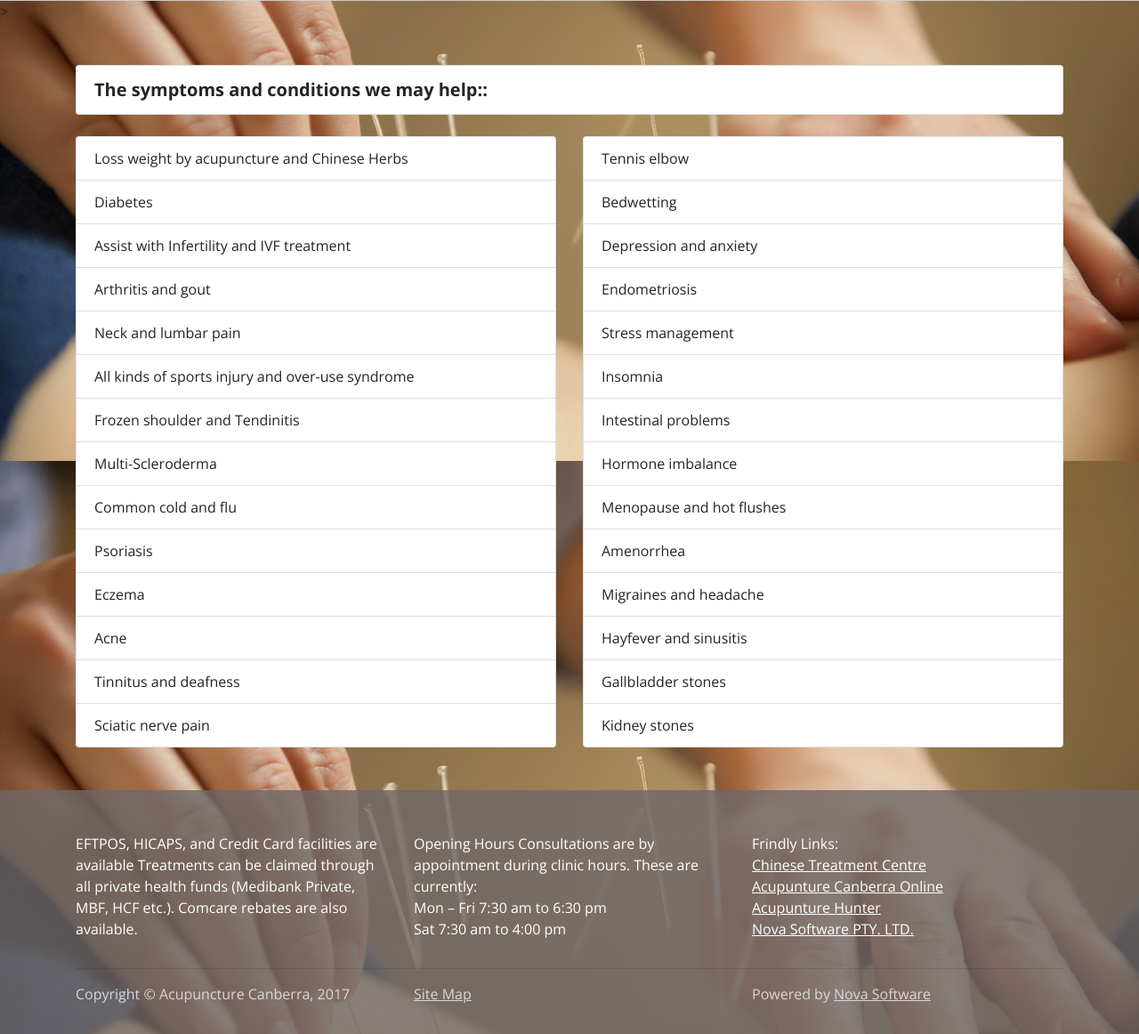
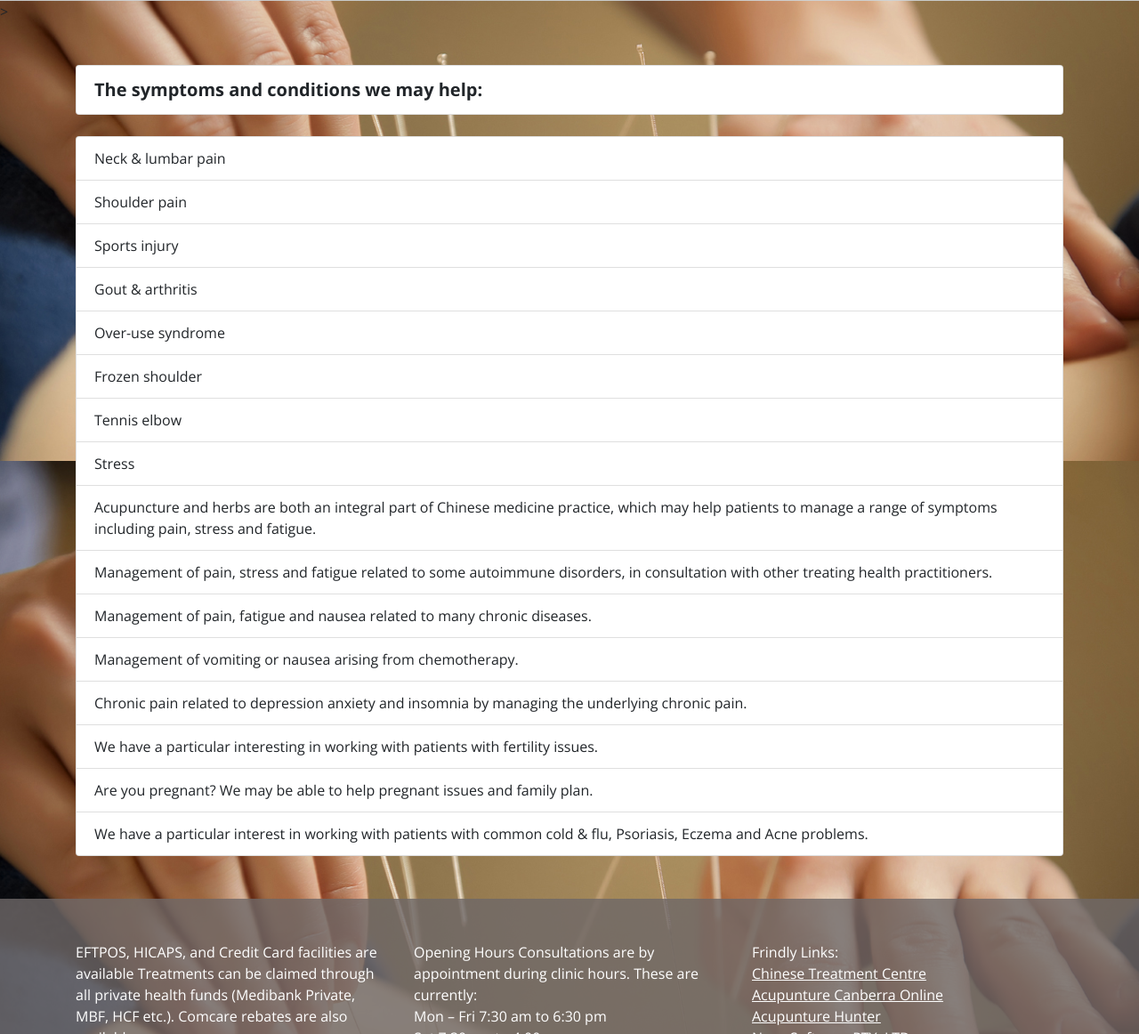
Before and after one commit to acupuncturecanberra/acupuncturecanberra.github.io, a plain HTML site: page treatments.html in a window 1280 px wide. Shown: the part 282-1444 px from the top of the page at 89% size. Drawn offline with nearby package versions, Linux system fonts and the light colour scheme.

Commit message:
Update treatments.html

```diff
--- a/treatments.html
+++ b/treatments.html
@@ -82,47 +82,29 @@
       <div class="row">
         <div class="col-lg-12">
           <ul class="list-group ">
-            <li class="list-group-item list-group-item-default" style="font-weight:bold; font-size:20px">The symptoms and conditions we may help::</li>
+            <li class="list-group-item list-group-item-default" style="font-weight:bold; font-size:20px">The symptoms and conditions we may help:</li>
           </ul>
           <br/>
         </div>
 
-        <div class="col-lg-6">
+        <div class="col-lg-12">
           <ul class="list-group">
-            <li class="list-group-item taiji">Loss weight by acupuncture and Chinese Herbs</li>
-            <li class="list-group-item">Diabetes</li>
-            <li class="list-group-item">Assist with Infertility and IVF treatment</li>
-            <li class="list-group-item">Arthritis and gout</li>
-            <li class="list-group-item">Neck and lumbar pain</li>
-            <li class="list-group-item">All kinds of sports injury and over-use syndrome</li>
-            <li class="list-group-item">Frozen shoulder and Tendinitis</li>
-            <li class="list-group-item">Multi-Scleroderma</li>
-            <li class="list-group-item">Common cold and flu</li>
-            <li class="list-group-item">Psoriasis</li>
-            <li class="list-group-item">Eczema</li>
-            <li class="list-group-item">Acne</li>
-            <li class="list-group-item">Tinnitus and deafness</li>
-            <li class="list-group-item">Sciatic nerve pain</li>
-          </ur>
-        </div>
-        <div class="col-lg-6">
-          <ul class="list-group">
+            <li class="list-group-item">Neck & lumbar pain</li>
+            <li class="list-group-item">Shoulder pain</li>
+            <li class="list-group-item">Sports injury</li>
+            <li class="list-group-item">Gout & arthritis</li>
+            <li class="list-group-item">Over-use syndrome</li>
+            <li class="list-group-item">Frozen shoulder</li>
             <li class="list-group-item">Tennis elbow</li>
-            <li class="list-group-item">Bedwetting</li>
-            <li class="list-group-item">Depression and anxiety</li>
-            <li class="list-group-item">Endometriosis</li>
-            <li class="list-group-item">Stress management</li>
-            <li class="list-group-item">Insomnia</li>
-            <li class="list-group-item">Intestinal problems</li>
-            <li class="list-group-item">Hormone imbalance</li>
-            <li class="list-group-item">Menopause and hot flushes</li>
-            <li class="list-group-item">Amenorrhea</li>
-            <li class="list-group-item">Migraines and headache</li>
-            <li class="list-group-item">Hayfever and sinusitis</li>
-            <li class="list-group-item">Gallbladder stones</li>
-            <li class="list-group-item">Kidney stones</li>
-
-            <!-- <li class="list-group-item">Vestibulum at eros</li> -->
+            <li class="list-group-item">Stress</li>
+            <li class="list-group-item">Acupuncture and herbs are both an integral part of Chinese medicine practice, which may help patients to manage a range of symptoms including pain, stress and fatigue.</li>
+            <li class="list-group-item">Management of pain, stress and fatigue related to some autoimmune disorders, in consultation with other treating health practitioners.</li>
+            <li class="list-group-item">Management of pain, fatigue and nausea related to many chronic diseases.</li>
+            <li class="list-group-item">Management of vomiting or nausea arising from chemotherapy.</li>
+            <li class="list-group-item">Chronic pain related to depression anxiety and insomnia by managing the underlying chronic pain.</li>
+            <li class="list-group-item">We have a particular interesting in working with patients with fertility issues.</li>
+            <li class="list-group-item">Are you pregnant? We may be able to help pregnant issues and family plan.</li>
+            <li class="list-group-item">We have a particular interest in working with patients with common cold & flu, Psoriasis, Eczema and Acne problems.</li>
           </ul>
         </div>
 
```
